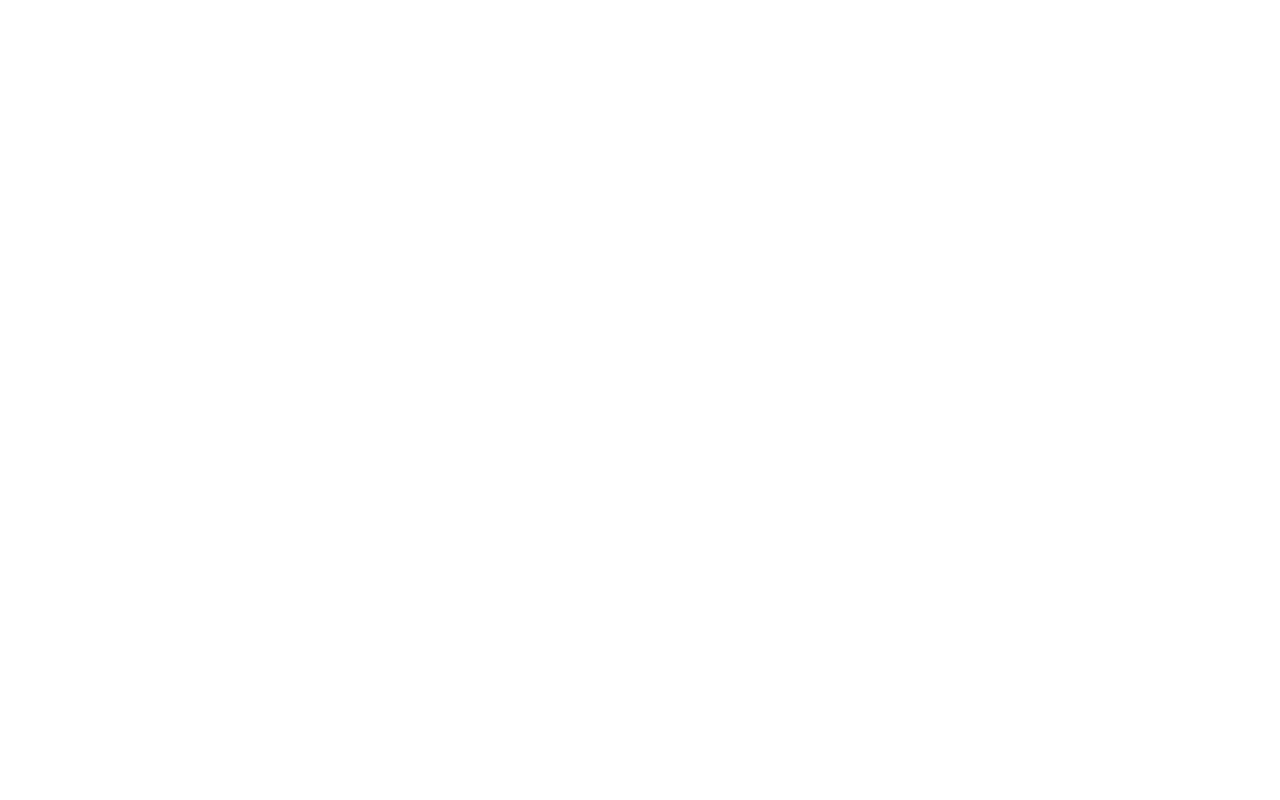
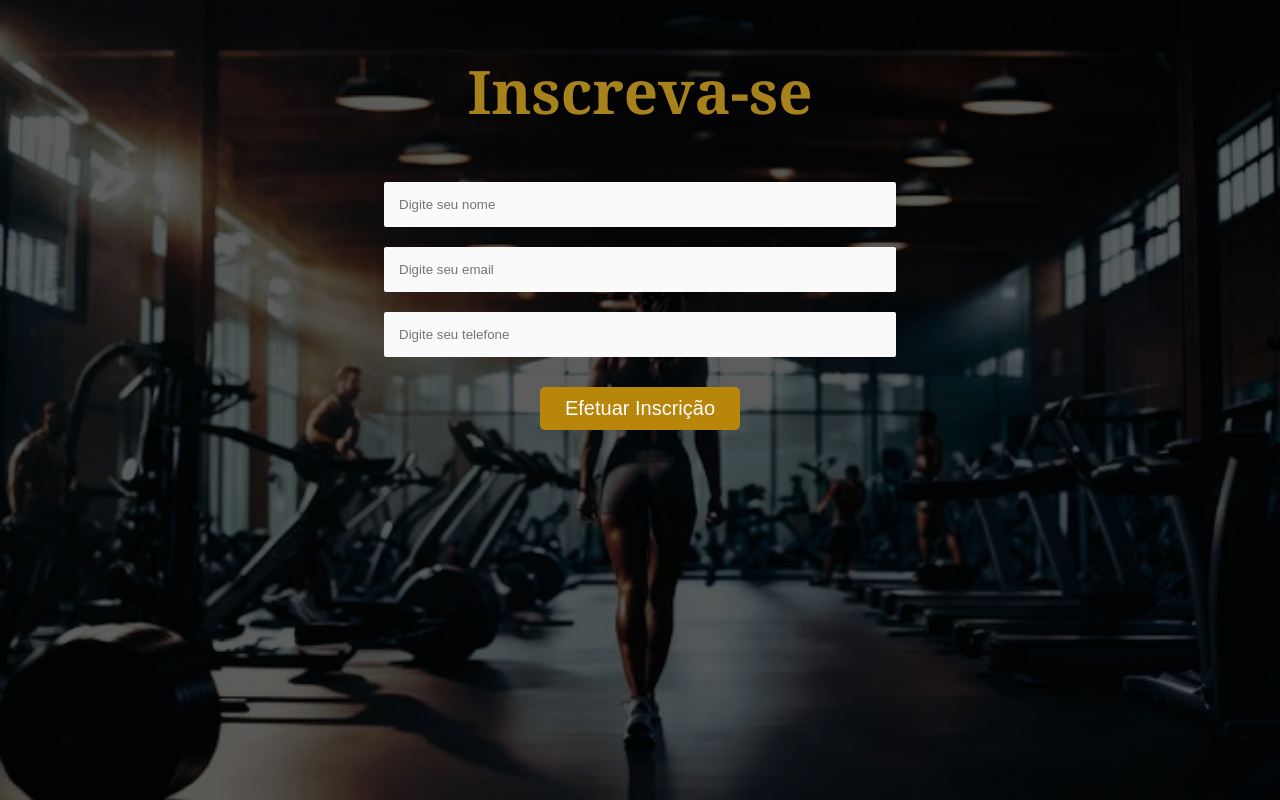
Before and after one commit to Rafael-NP/AcademiaVivamais, a plain HTML site: page login.html in a window 1280 px wide. Drawn offline with Linux system fonts and the light colour scheme.

Commit message:
05- Fazendo página de inscrição

```diff
--- a/login.html
+++ b/login.html
@@ -8,6 +8,15 @@
     <title>Academia Viva+</title>
 </head>
 <body>
+    <section>
+        <article>
+            <h1> Inscreva-se </h1>
+            <input type="text" id="nome" placeholder="Digite seu nome">
+            <input type="text" id="email" placeholder="Digite seu email">
+            <input type="number" id="telefone" placeholder="Digite seu telefone">
+            <button id="button">Efetuar Inscrição</button>
+        </article>
+    </section>
     <script src="./src/js/login.js"></script>
 </body>
 </html>
--- a/src/css/login.css
+++ b/src/css/login.css
@@ -0,0 +1,60 @@
+*{
+    margin:0;
+    padding:0;
+    box-sizing: border-box;
+    list-style:circle;
+}
+body{
+    background-image: url(/src/assets/fundo_academia.png);
+    background-repeat: no-repeat;
+    background-size: cover;
+    background-position: center;
+    height: 100vh;
+}
+article{
+    display: flex;
+    flex-direction: column;
+    justify-content: center;
+    align-items: center;
+}
+h1{
+    text-align: center;
+    font-family:Georgia, 'Times New Roman', Times, serif;
+    font-size: 60px;
+    text-wrap: nowrap;
+    color: #a7821c;
+    padding: 50px;
+    animation: opacidade 2s forwards;
+}
+input{
+    width: 40%;
+    padding: 15px;
+    margin-bottom: 20px;
+    border: none;
+    border-radius:2px;
+    background-color: #fafafa;
+    animation: opacidade 2s forwards;
+}
+button{
+    width: 200px;
+    padding: 10px;
+    margin: 10px;
+    border: none;
+    border-radius: 5px;
+    background-color: darkgoldenrod;
+    font-size: 20px;
+    color: white;
+    cursor: pointer;
+    text-wrap: nowrap;
+    animation: opacidade 2s forwards;
+    transition: 1s;
+}
+button:hover{
+    transform: scale(1.04);
+    box-shadow: 0 0 10px #fafafa, 0 0 25px #fafafa, 0 0 40px #fafafa;
+}
+@keyframes opacidade {
+    0% { opacity: 0; }
+    40% { opacity: 0; }
+    100% { opacity: 1; }
+}
--- a/src/js/login.js
+++ b/src/js/login.js
@@ -0,0 +1,6 @@
+let nome = document.getElementById("nome")
+
+document.getElementById("button").addEventListener("click",function(){
+    location.href= "menu.html"
+    alert(`Olá, ${nome.value}! Sua inscrição foi bem sucedida.`)
+})
```
